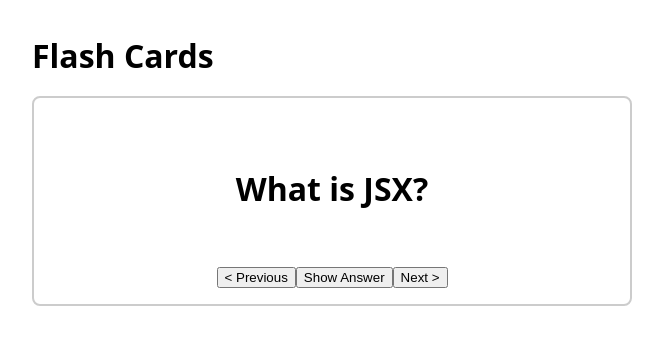
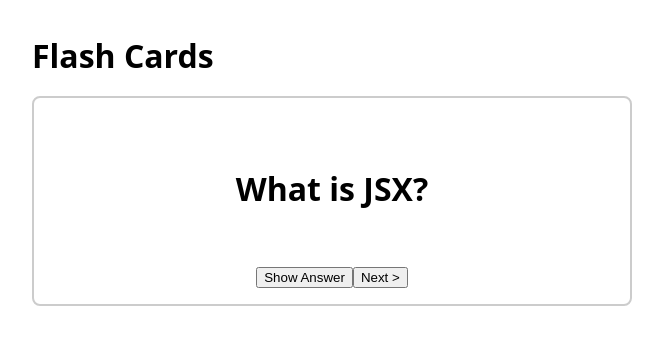
Before and after one commit to massivenobody/react-flashcards, a React (Vite) app: page / in a window 1280 px wide. Shown: the top 344 px of the page, without its empty margins (308-971 px from the left). Built offline with nearby package versions, Linux system fonts and the light colour scheme.

Commit message:
feat: conditionally render navigation buttons
- Add visibility logic for Previous/Next buttons
- Show empty div placeholder when navigation unavailable
- Maintain layout spacing with placeholder elements

```diff
--- a/src/components/FlashCard.tsx
+++ b/src/components/FlashCard.tsx
@@ -17,9 +17,9 @@ function FlashCard({ card, nextCard, previousCard }: { card: Card, nextCard: { e
         {cardContent}
       </div>
       <div className="card-controls">
-        <button className="card-controls-nav" onClick={previousCard.go}>&lt; Previous</button>
+        {previousCard.exists ? <button className="card-controls-nav" onClick={previousCard.go}>&lt; Previous</button> : <div></div>}
         <button className="card-controls-flip" onClick={handleFlip}>{flipped ? 'Hide Answer' : 'Show Answer'}</button>
-        <button className="card-controls-nav" onClick={nextCard.go}>Next &gt;</button>
+        {nextCard.exists ? <button className="card-controls-nav" onClick={nextCard.go}>Next &gt;</button> : <div></div>}
       </div>
     </div>
   )
```
